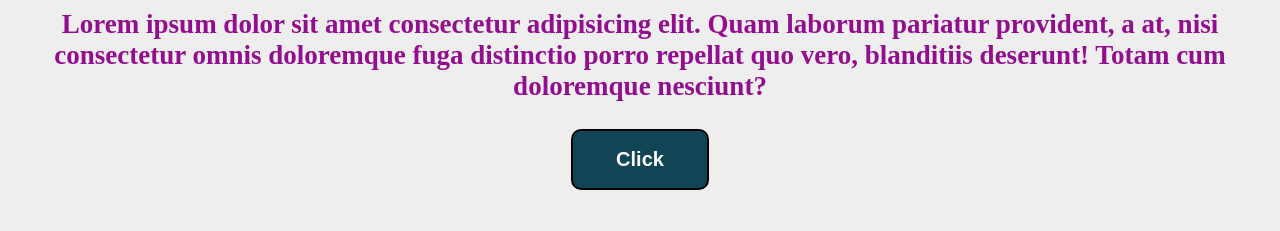
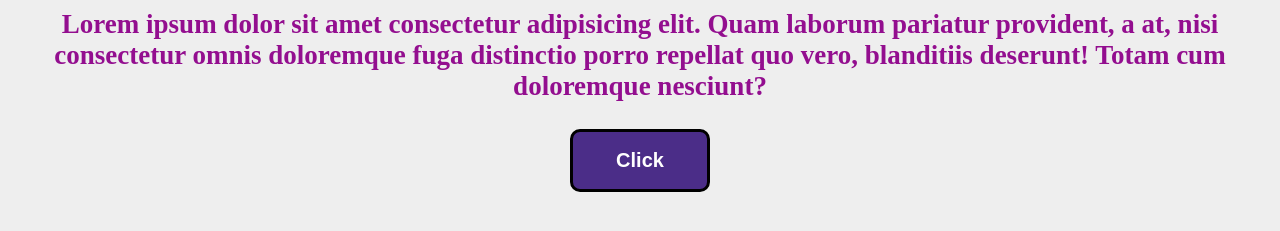
Before and after one commit to DanielPopchenko/git-tutorial, a plain HTML site: page index.html in a window 1280 px wide. In both pictures the pointer is over the button "Click". Shown: the part 103-334 px from the top of the page. Drawn offline with Linux system fonts and the light colour scheme.

Commit message:
Update styles.css

```diff
--- a/styles.css
+++ b/styles.css
@@ -36,7 +36,7 @@ p {
 }
 
 .btn:hover {
-  background-color: #114455;
-  color: #fff;
-  border: 2px solid black;
+  background-color: #4b2d88;
+  color: rgb(255, 255, 255);
+  border: 3px solid black;
 }
```
